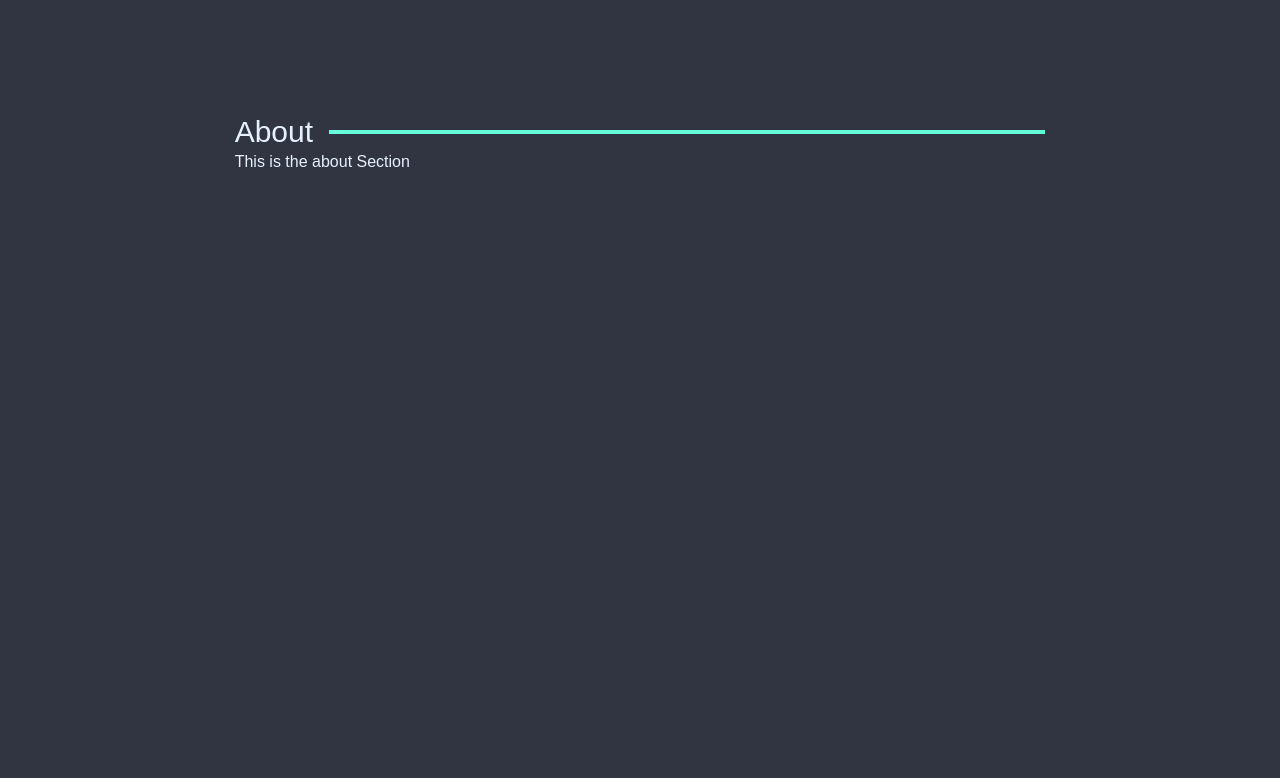
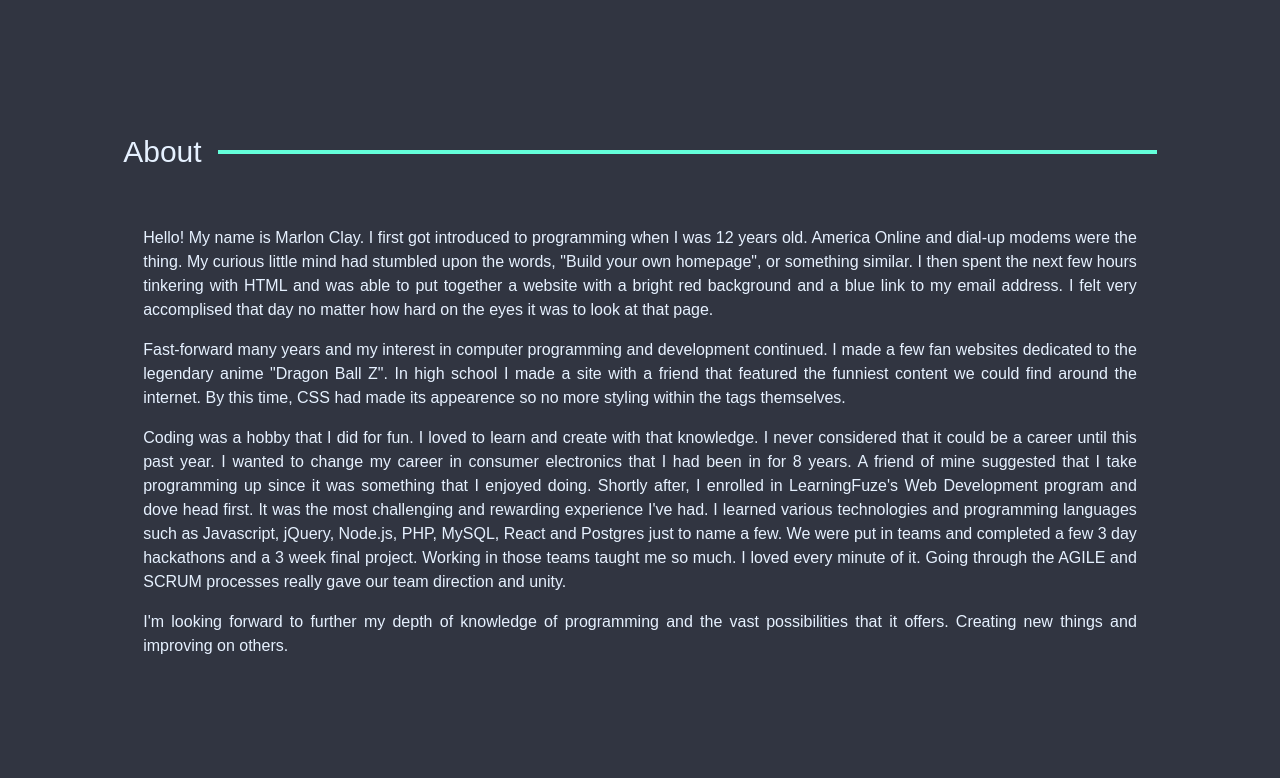
Before and after one commit to luciousmc/portfolio_v2, a Next.js app: page / in a window 1280 px wide. Shown: the part 782-1560 px from the top of the page. Built offline with nearby package versions, Linux system fonts and the light colour scheme.

Commit message:
profileimage component created

```diff
--- /dev/null
+++ b/components/AboutSection.js
@@ -0,0 +1,29 @@
+import Image from 'next/image';
+
+function AboutSection() {
+  return (
+    <div className='px-5'>
+      <div>
+        {/* Profile Image */}
+
+      </div>
+      <div className='space-y-4 text-justify'>
+        {/* About content */}
+        <p>
+          Hello! My name is Marlon Clay. I first got introduced to programming when I was 12 years old. America Online and dial-up modems were the thing. My curious little mind had stumbled upon the words, "Build your own homepage", or something similar. I then spent the next few hours tinkering with HTML and was able to put together a website with a bright red background and a blue link to my email address. I felt very accomplised that day no matter how hard on the eyes it was to look at that page.
+        </p>
+        <p>
+          Fast-forward many years and my interest in computer programming and development continued. I made a few fan websites dedicated to the legendary anime "Dragon Ball Z". In high school I made a site with a friend that featured the funniest content we could find around the internet. By this time, CSS had made its appearence so no more styling within the tags themselves.
+        </p>
+        <p>
+          Coding was a hobby that I did for fun. I loved to learn and create with that knowledge. I never considered that it could be a career until this past year. I wanted to change my career in consumer electronics that I had been in for 8 years. A friend of mine suggested that I take programming up since it was something that I enjoyed doing. Shortly after, I enrolled in LearningFuze's Web Development program and dove head first. It was the most challenging and rewarding experience I've had. I learned various technologies and programming languages such as Javascript, jQuery, Node.js, PHP, MySQL, React and Postgres just to name a few. We were put in teams and completed a few 3 day hackathons and a 3 week final project. Working in those teams taught me so much. I loved every minute of it. Going through the AGILE and SCRUM processes really gave our team direction and unity.
+        </p>
+        <p>
+          I'm looking forward to further my depth of knowledge of programming and the vast possibilities that it offers. Creating new things and improving on others.
+        </p>
+      </div>
+    </div>
+  )
+}
+
+export default AboutSection;
--- /dev/null
+++ b/components/ProfileImage.js
@@ -0,0 +1,11 @@
+import Image from 'next/image';
+
+function ProfileImage() {
+  return (
+    <div>
+
+    </div>
+  )
+}
+
+export default ProfileImage;
--- a/components/Section.js
+++ b/components/Section.js
@@ -1,7 +1,7 @@
 function Section({ id, title, children }) {
   return (
     <section id={id} className='w-full min-h-screen pt-24'>
-      <div className='flex items-center space-x-4'>
+      <div className='flex items-center space-x-4 mt-5 mb-14'>
         <h2 className='flex-grow text-3xl'>{title}</h2>
         <div className='h-1 bg-neon w-full' />
       </div>
--- a/pages/index.js
+++ b/pages/index.js
@@ -3,6 +3,7 @@ import Header from '@components/Header';
 import HeroSection from '@components/HeroSection';
 import Section from '@components/Section';
 import SocialBox from '@components/SocialBox';
+import AboutSection from '@components/AboutSection';
 
 export default function Home() {
   return (
@@ -15,15 +16,15 @@ export default function Home() {
 
       <Header />
 
-      <main className='w-full px-8'>
+      <main className='max-w-7xl px-8 mx-auto'>
 
-        <div className="flex flex-col w-3/4 lg:w-2/3 mx-auto">
+        <div className="flex flex-col w-[85%] mx-auto">
           <HeroSection />
 
           <SocialBox />
 
           <Section id='About' title='About'>
-            <h3>This is the about Section</h3>
+            <AboutSection />
           </Section>
 
           <Section id='Projects' title ='Projects'>
```
